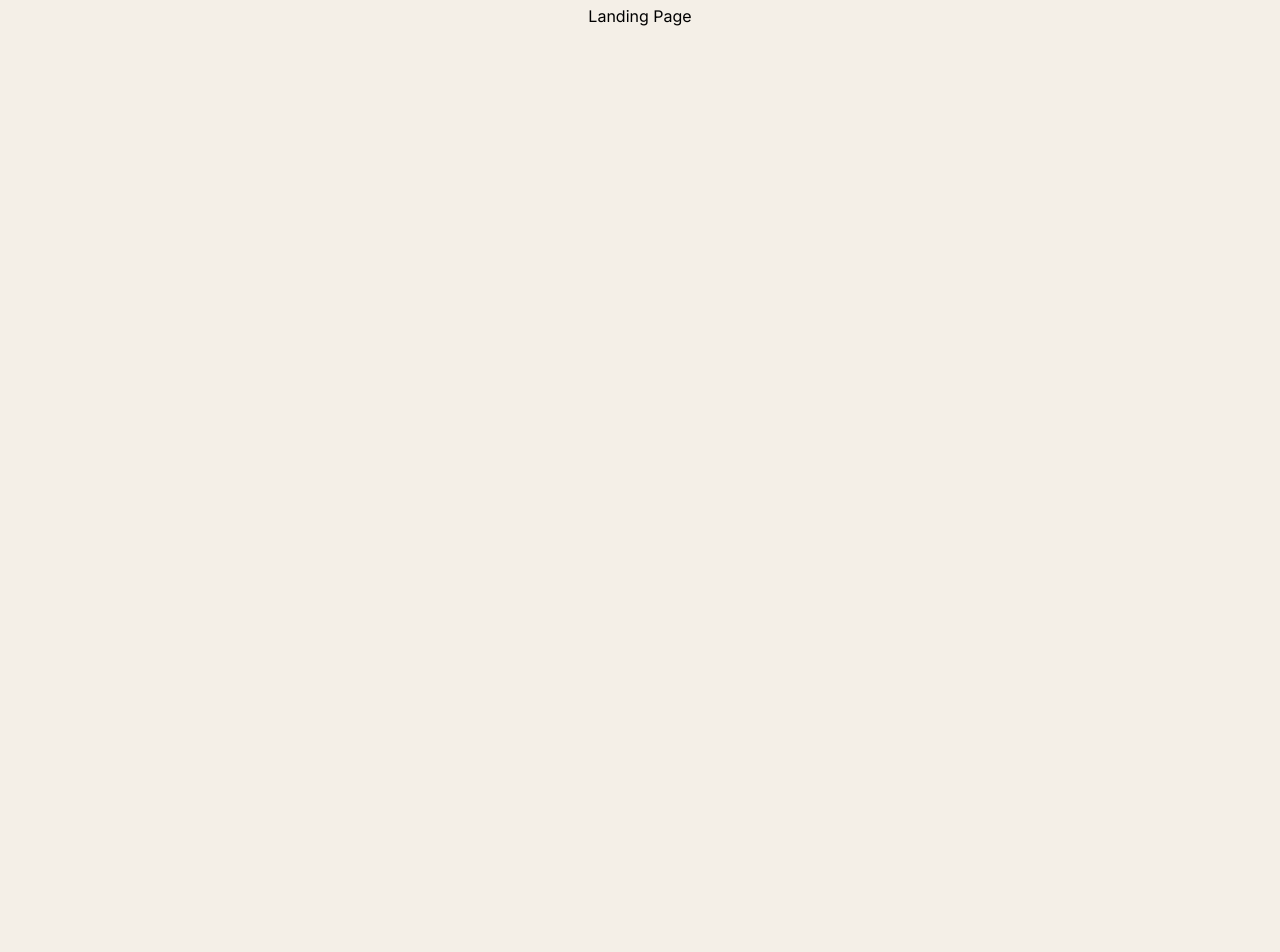
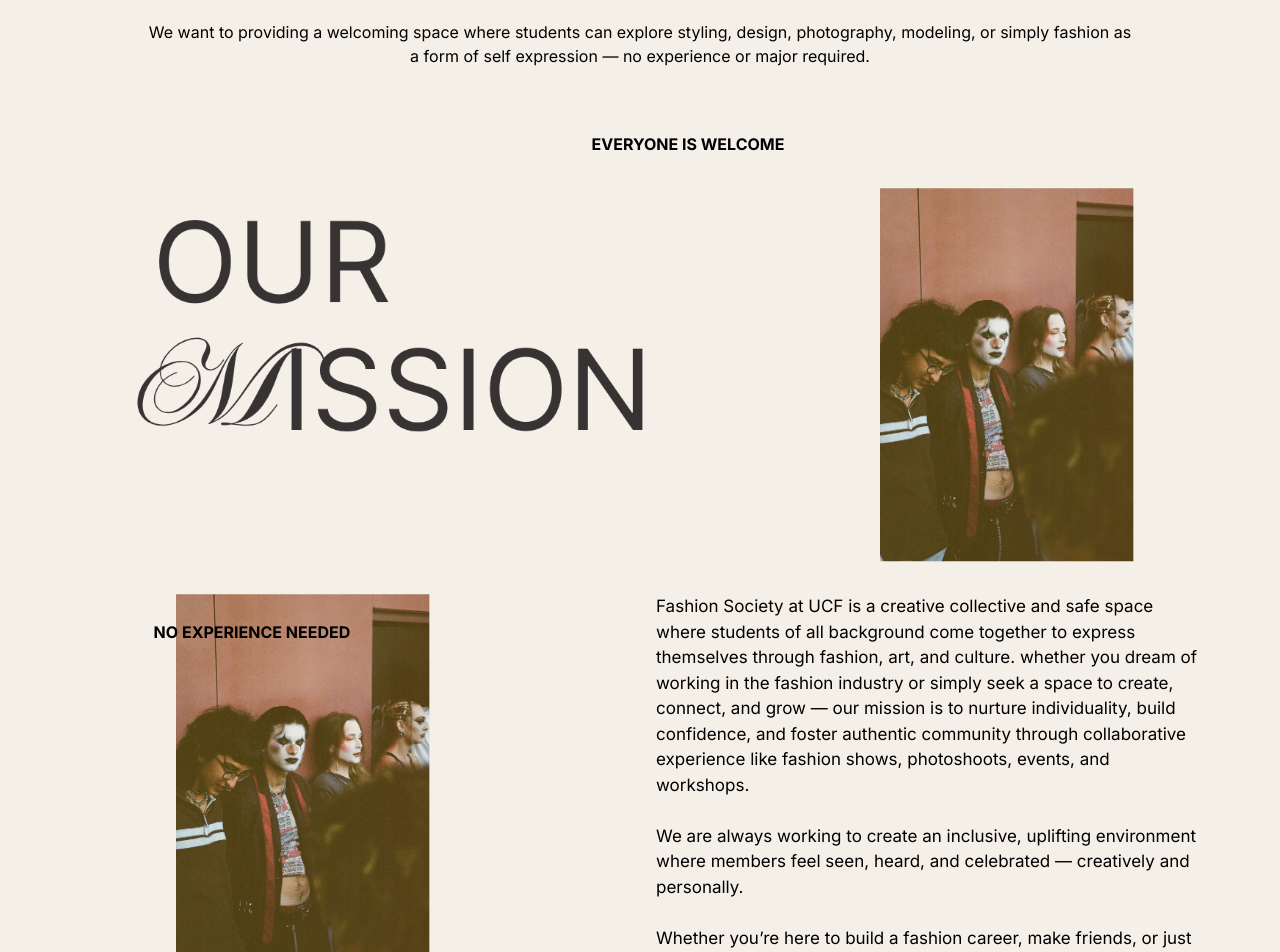
Before and after one commit to UCF-Fashion-Society/Fashion-Society-Web-25-26, a React (Vite) app: page / in a window 1280 px wide. Shown: the part 60-1012 px from the top of the page. Before the commit the page ends 800 px from the top, so only its background shows below. Built offline with nearby package versions, Linux system fonts and the light colour scheme.

Commit message:
Bottom half of landing page

```diff
--- a/src/pages/Home.tsx
+++ b/src/pages/Home.tsx
@@ -1,9 +1,41 @@
 export default function Home() {
   return (
+    <div>
+      <h1 className="flex justify-center mx-36 mt-4">
+        We want to providing a welcoming space where students can explore styling, design, photography, modeling, or simply fashion as a form of self expression — no experience or major required.
+      </h1>
+      <p className="absolute top-[85%] left-[12%] font-bold"> NO EXPERIENCE NEEDED</p>
+      <h1 className="font-bold mt-16 ml-24"> EVERYONE IS WELCOME</h1>
+      <div className="grid grid-cols-2 gap-8">
+        <img
+          src="/OurMission.png"
+          alt="Our Mission"
+          className="w-150 ml-24 "
+        />
+        <img
+          src="/pictures/clownMakeup.svg"
+          alt="temp img"
+          className="ml-56 mt-8"
+        />
 
-      <h1>
-       Landing Page
-      </h1>
+        <img
+          src="/pictures/clownMakeup.svg"
+          alt="temp img"
+          className="ml-44"
+        />
+        <div className="text-left mr-20 text-[17px] pb-20">
+          <h1>
+            Fashion Society at UCF is a creative collective and safe space where students of all background come together to express themselves through fashion, art, and culture. whether you dream of working in the fashion industry or simply seek a space to create, connect, and grow — our mission is to nurture individuality, build confidence, and foster authentic community through collaborative experience like fashion shows, photoshoots, events, and workshops.
+          </h1>
+          <h1>
+            <br />We are always working to create an inclusive, uplifting environment where members feel seen, heard, and celebrated — creatively and personally.
+          </h1>
+          <h1>
+            <br />Whether you’re here to build a fashion career, make friends, or just try something new, we’re here to support you in that journey.
+          </h1>
+        </div>
+      </div>
+    </div>
 
   );
 }
```
